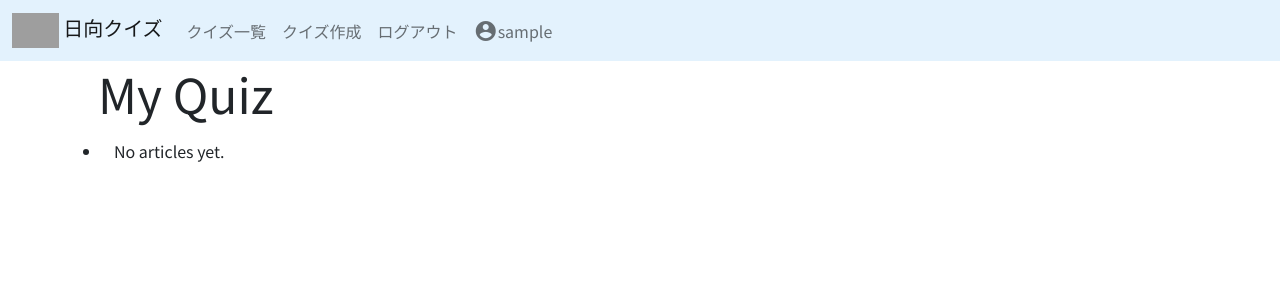
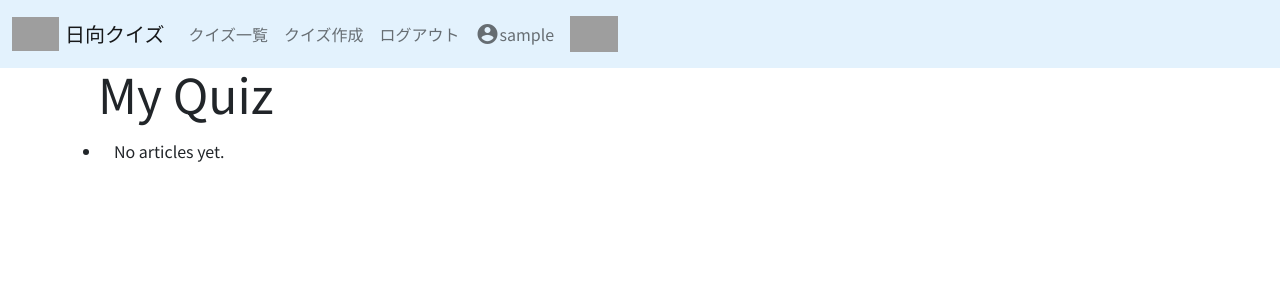
Before and after one commit to soya111/hinata_quiz, a Django app: page /account/ in a window 1280 px wide. Shown: the top 300 px of the page. Run offline with Django 3.2, Linux system fonts and the light colour scheme; the visitor is signed in with stand-in values (Sample User, id 1); data that the repository does not hold is empty; grey boxes are pictures that could not be loaded.

Commit message:
headerに友だち追加リンク追加

```diff
--- a/api/templates/api/layout.html
+++ b/api/templates/api/layout.html
@@ -14,8 +14,8 @@
     <header>
         <nav class="navbar navbar-expand-lg fixed-top navbar-light">
             <div class="container-fluid">
-                <a class="navbar-brand" href="/">
-                    <img src="https://upload.wikimedia.org/wikipedia/commons/thumb/0/0b/Hinatazaka46_logo.svg/160px-Hinatazaka46_logo.svg.png" alt="" srcset="">
+                <a class="navbar-brand center" href="/">
+                    <img src="https://upload.wikimedia.org/wikipedia/commons/thumb/0/0b/Hinatazaka46_logo.svg/160px-Hinatazaka46_logo.svg.png" alt="" class="img-margin" srcset="">
                     日向クイズ
                 </a>
                 <button class="navbar-toggler" type="button" data-bs-toggle="collapse" data-bs-target="#navbarNavAltMarkup" aria-controls="navbarNavAltMarkup" aria-expanded="false" aria-label="Toggle navigation">
@@ -23,15 +23,16 @@
                 </button>
                 <div class="collapse navbar-collapse" id="navbarNavAltMarkup">
                     <div class="navbar-nav">
-                        <a class="nav-link" href="{% url 'quiz-list' %}">クイズ一覧</a>
-                        <a class="nav-link" href="{% url 'quiz-add' %}">クイズ作成</a>
+                        <a class="nav-link center flex-start" href="{% url 'quiz-list' %}">クイズ一覧</a>
+                        <a class="nav-link center flex-start" href="{% url 'quiz-add' %}">クイズ作成</a>
                         {% if user.is_authenticated %}
-                        <a class="nav-link" href="{% url 'logout' %}">ログアウト</a>
+                        <a class="nav-link center flex-start" href="{% url 'logout' %}">ログアウト</a>
                         {% else %}
-                        <a class="nav-link" href="{% url 'login' %}">ログイン</a>
-                        <a class="nav-link" href="{% url 'signup' %}">ユーザー登録</a>
+                        <a class="nav-link center flex-start" href="{% url 'login' %}">ログイン</a>
+                        <a class="nav-link center flex-start" href="{% url 'signup' %}">ユーザー登録</a>
                         {% endif %}
                         <a class="nav-link center flex-start" href="{% url 'account' %}"><i class="material-icons">account_circle</i>{{user}}</a>
+                        <a href="https://lin.ee/9EoVmJf" class="nav-link center flex-start"><img src="https://scdn.line-apps.com/n/line_add_friends/btn/ja.png" alt="友だち追加" height="36" border="0"></a>
                     </div>
                 </div>
             </div>
@@ -72,6 +73,9 @@
         nav{
             background-color: #e3f2fd;
         }
+        .img-margin{
+            margin-right: .4rem;
+        }
     </style>
 </body>
 </html>
```
